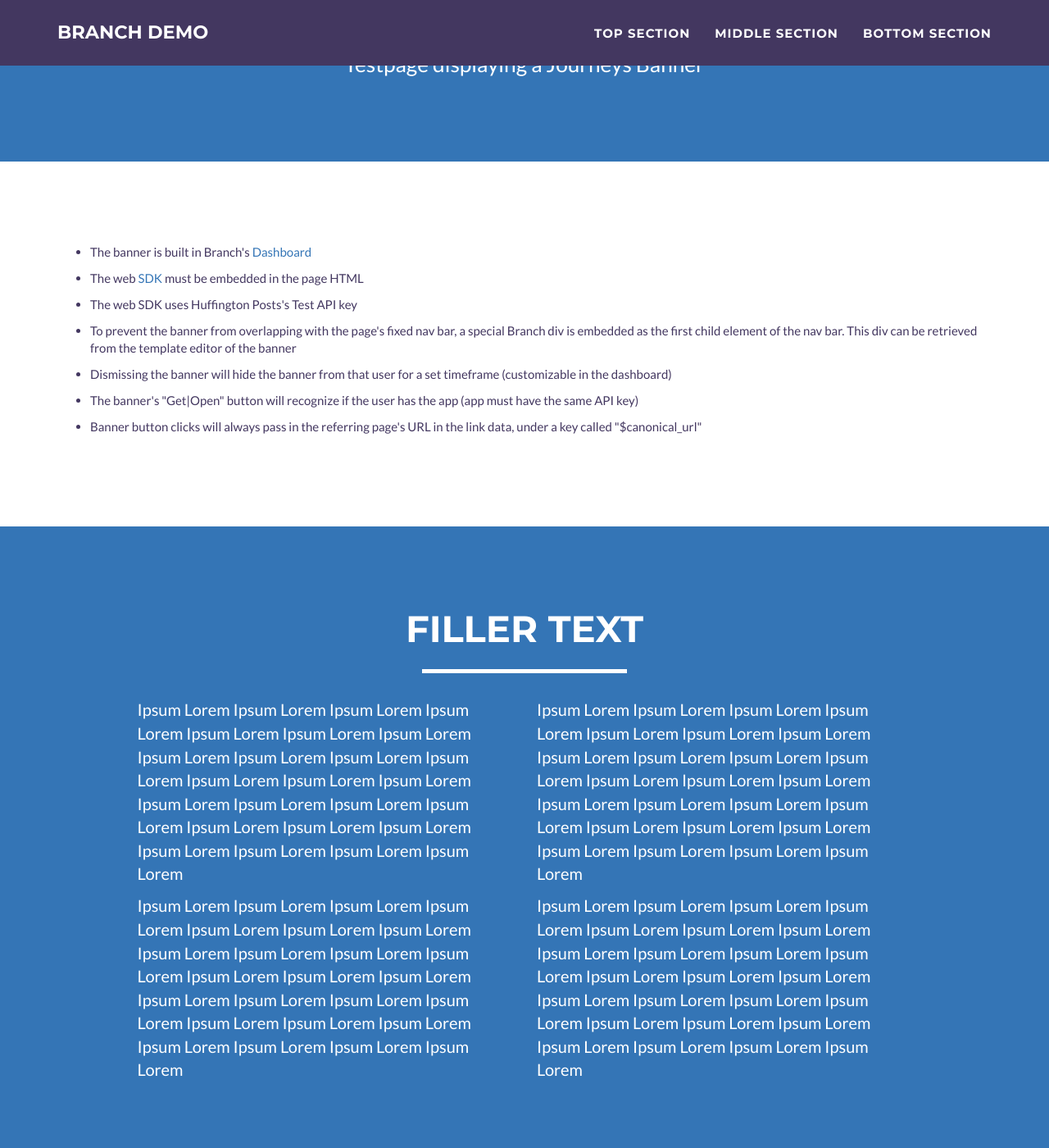
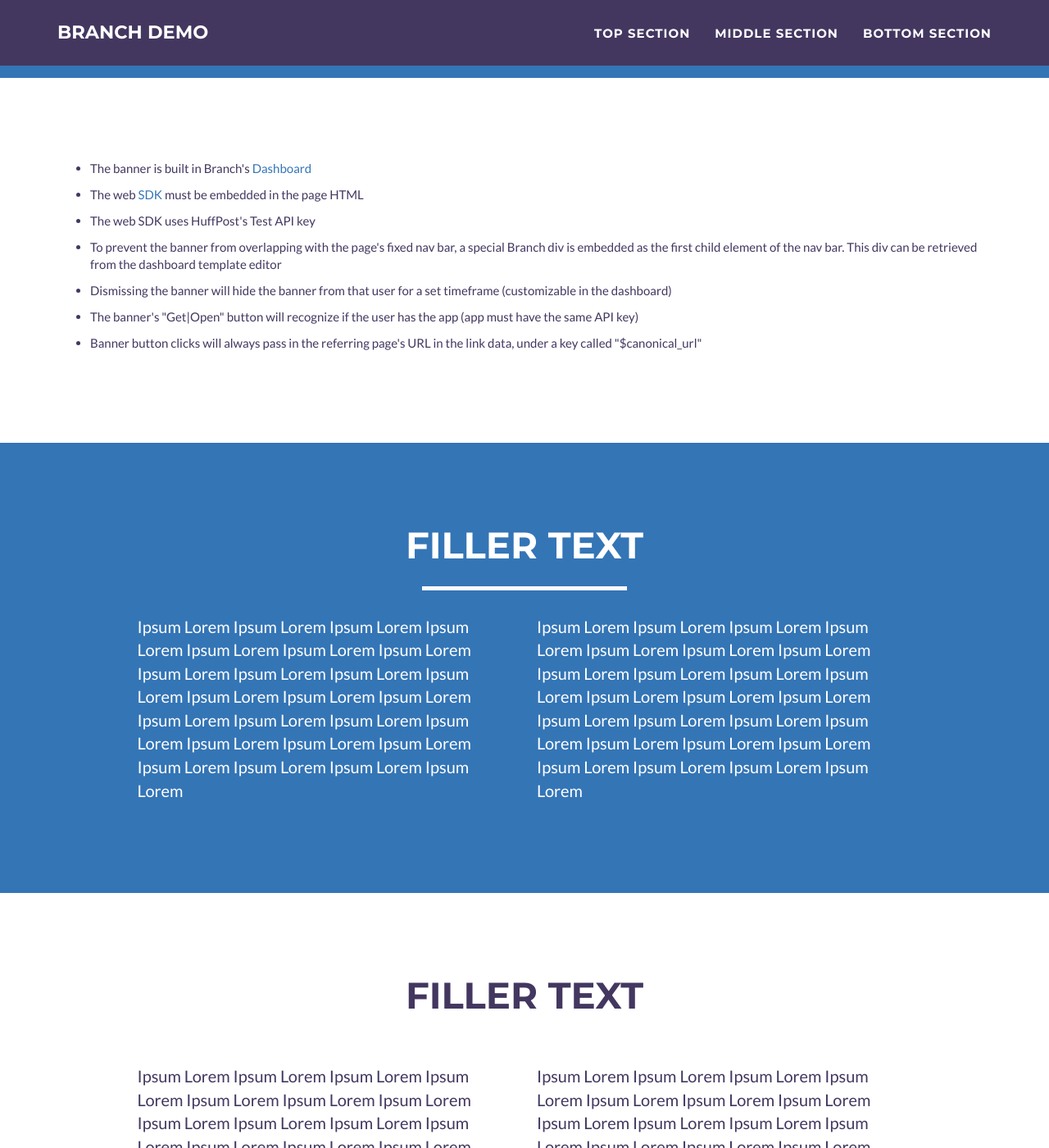
Before and after one commit to MikeKwon36/MikeKwon36.github.io, a Jekyll site: the page huffpo_testpage.html, which Jekyll copies as it is, in a window 1280 px wide and 1400 px high, scrolled down 404 px. Shown: the whole window at 82% size. Built offline with Jekyll 4.4.1, drawn with Linux system fonts in a browser that asks for light colours; some of the changed text lies outside the part shown.

Commit message:
test page updates

```diff
--- a/huffpo_testpage.html
+++ b/huffpo_testpage.html
@@ -90,7 +90,7 @@
             <div class="row">
                 <div class="col-lg-12">
                     <div class="intro-text">
-                        <span class="name">Branch Journeys Demo Page</span>
+                        <span class="name">Branch Journeys Demo</span>
                         <hr class="star-light">
                         <span class="skills">Testpage displaying a Journeys Banner</span>
                     </div>
@@ -109,8 +109,8 @@
                         <ul>
                             <li class="name">The banner is built in Branch's <a href="https://dashboard.branch.io/web/journeys">Dashboard</a><p></p></li>
                             <li class="skills">The web <a href="https://github.com/BranchMetrics/web-branch-deep-linking">SDK</a> must be embedded in the page HTML<p></p></li>
-                            <li class="skills">The web SDK uses Huffington Posts's Test API key<p></p></li>
-                            <li class="skills">To prevent the banner from overlapping with the page's fixed nav bar, a special Branch div is embedded as the first child element of the nav bar.  This div can be retrieved from the template editor of the banner<p></p></li>
+                            <li class="skills">The web SDK uses HuffPost's Test API key<p></p></li>
+                            <li class="skills">To prevent the banner from overlapping with the page's fixed nav bar, a special Branch div is embedded as the first child element of the nav bar.  This div can be retrieved from the dashboard template editor<p></p></li>
                             <li class="skills">Dismissing the banner will hide the banner from that user for a set timeframe (customizable in the dashboard)<p></p></li>
                             <li class="skills">The banner's "Get|Open" button will recognize if the user has the app (app must have the same API key)<p></p></li>
                             <li class="skills">Banner button clicks will always pass in the referring page's URL in the link data, under a key called "$canonical_url"<p></p></li>
@@ -136,10 +136,8 @@
             <div class="row">
                 <div class="col-lg-5 col-lg-offset-1 col-md-6">
                     <p>Ipsum Lorem Ipsum Lorem Ipsum Lorem Ipsum Lorem Ipsum Lorem Ipsum Lorem Ipsum Lorem Ipsum Lorem Ipsum Lorem Ipsum Lorem Ipsum Lorem Ipsum Lorem Ipsum Lorem Ipsum Lorem Ipsum Lorem Ipsum Lorem Ipsum Lorem Ipsum Lorem Ipsum Lorem Ipsum Lorem Ipsum Lorem Ipsum Lorem Ipsum Lorem Ipsum Lorem Ipsum Lorem </p>
-                    <p>Ipsum Lorem Ipsum Lorem Ipsum Lorem Ipsum Lorem Ipsum Lorem Ipsum Lorem Ipsum Lorem Ipsum Lorem Ipsum Lorem Ipsum Lorem Ipsum Lorem Ipsum Lorem Ipsum Lorem Ipsum Lorem Ipsum Lorem Ipsum Lorem Ipsum Lorem Ipsum Lorem Ipsum Lorem Ipsum Lorem Ipsum Lorem Ipsum Lorem Ipsum Lorem Ipsum Lorem Ipsum Lorem </p>
                 </div>
                 <div class="col-lg-5 col-md-6">
-                    <p>Ipsum Lorem Ipsum Lorem Ipsum Lorem Ipsum Lorem Ipsum Lorem Ipsum Lorem Ipsum Lorem Ipsum Lorem Ipsum Lorem Ipsum Lorem Ipsum Lorem Ipsum Lorem Ipsum Lorem Ipsum Lorem Ipsum Lorem Ipsum Lorem Ipsum Lorem Ipsum Lorem Ipsum Lorem Ipsum Lorem Ipsum Lorem Ipsum Lorem Ipsum Lorem Ipsum Lorem Ipsum Lorem </p>
                     <p>Ipsum Lorem Ipsum Lorem Ipsum Lorem Ipsum Lorem Ipsum Lorem Ipsum Lorem Ipsum Lorem Ipsum Lorem Ipsum Lorem Ipsum Lorem Ipsum Lorem Ipsum Lorem Ipsum Lorem Ipsum Lorem Ipsum Lorem Ipsum Lorem Ipsum Lorem Ipsum Lorem Ipsum Lorem Ipsum Lorem Ipsum Lorem Ipsum Lorem Ipsum Lorem Ipsum Lorem Ipsum Lorem </p>
                 </div>
             </div>
@@ -164,10 +162,8 @@
             <div class="row">
                 <div class="col-lg-5 col-lg-offset-1 col-md-6">
                     <p>Ipsum Lorem Ipsum Lorem Ipsum Lorem Ipsum Lorem Ipsum Lorem Ipsum Lorem Ipsum Lorem Ipsum Lorem Ipsum Lorem Ipsum Lorem Ipsum Lorem Ipsum Lorem Ipsum Lorem Ipsum Lorem Ipsum Lorem Ipsum Lorem Ipsum Lorem Ipsum Lorem Ipsum Lorem Ipsum Lorem Ipsum Lorem Ipsum Lorem Ipsum Lorem Ipsum Lorem Ipsum Lorem </p>
-                    <p>Ipsum Lorem Ipsum Lorem Ipsum Lorem Ipsum Lorem Ipsum Lorem Ipsum Lorem Ipsum Lorem Ipsum Lorem Ipsum Lorem Ipsum Lorem Ipsum Lorem Ipsum Lorem Ipsum Lorem Ipsum Lorem Ipsum Lorem Ipsum Lorem Ipsum Lorem Ipsum Lorem Ipsum Lorem Ipsum Lorem Ipsum Lorem Ipsum Lorem Ipsum Lorem Ipsum Lorem Ipsum Lorem </p>
                 </div>
                 <div class="col-lg-5 col-md-6">
-                    <p>Ipsum Lorem Ipsum Lorem Ipsum Lorem Ipsum Lorem Ipsum Lorem Ipsum Lorem Ipsum Lorem Ipsum Lorem Ipsum Lorem Ipsum Lorem Ipsum Lorem Ipsum Lorem Ipsum Lorem Ipsum Lorem Ipsum Lorem Ipsum Lorem Ipsum Lorem Ipsum Lorem Ipsum Lorem Ipsum Lorem Ipsum Lorem Ipsum Lorem Ipsum Lorem Ipsum Lorem Ipsum Lorem </p>
                     <p>Ipsum Lorem Ipsum Lorem Ipsum Lorem Ipsum Lorem Ipsum Lorem Ipsum Lorem Ipsum Lorem Ipsum Lorem Ipsum Lorem Ipsum Lorem Ipsum Lorem Ipsum Lorem Ipsum Lorem Ipsum Lorem Ipsum Lorem Ipsum Lorem Ipsum Lorem Ipsum Lorem Ipsum Lorem Ipsum Lorem Ipsum Lorem Ipsum Lorem Ipsum Lorem Ipsum Lorem Ipsum Lorem </p>
                 </div>
             </div>
```
Also changed, not shown: allstate_testpage.html (+3 -6 lines), generic_testpage.html (+2 -6 lines).
